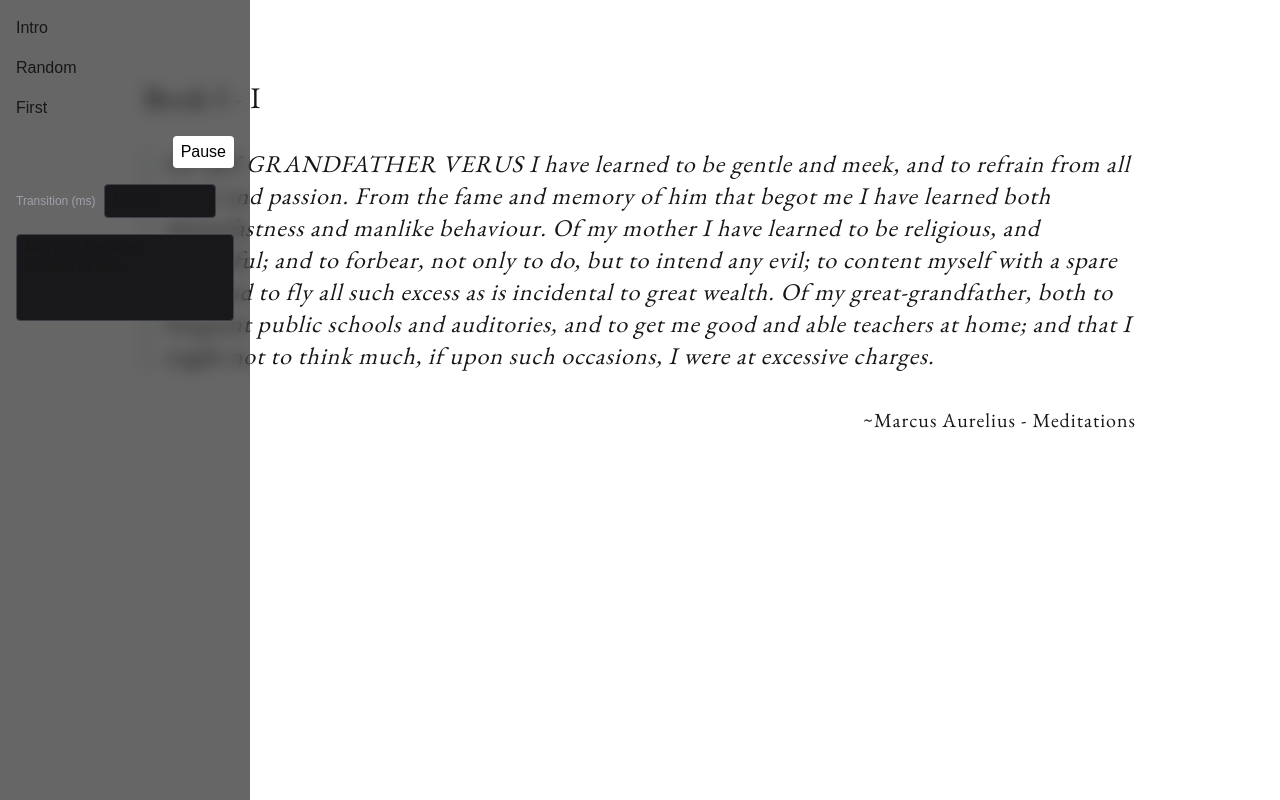
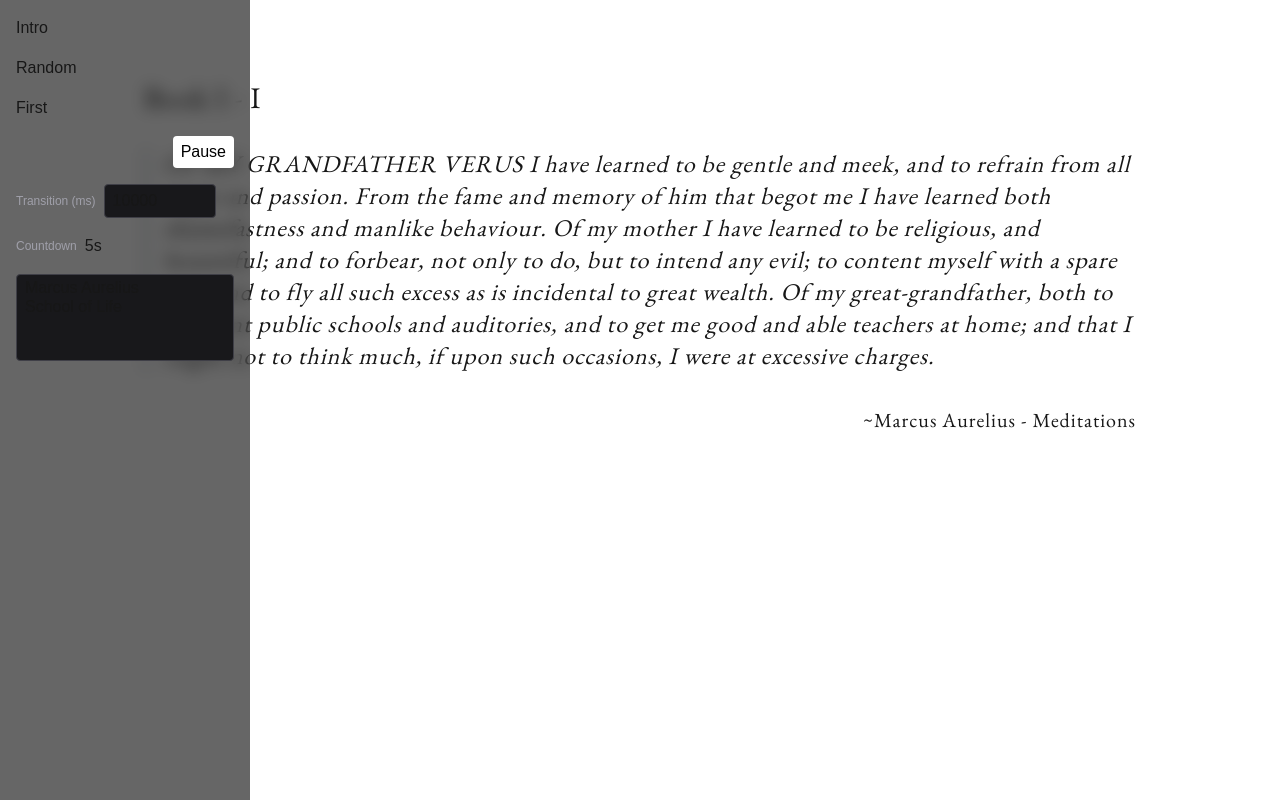
Before and after one commit to olekk/Wise-Quotes-Screen-Saver, a Next.js app in the folder wise-quotes/: page /quote/Marcus-Aurelius-Meditations-0101 in a window 1280 px wide. Built offline with nearby package versions, Linux system fonts and the light colour scheme.

Commit message:
proper countDown

```diff
--- a/wise-quotes/src/app/quote/[id]/page.tsx
+++ b/wise-quotes/src/app/quote/[id]/page.tsx
@@ -1,6 +1,6 @@
 "use client";
 
-import { useEffect, useRef } from "react";
+import { useEffect } from "react";
 import { useParams, useRouter } from "next/navigation";
 import { getQuoteById } from "@/lib/quotes";
 import { useSettings } from "@/store/store";
@@ -8,36 +8,22 @@ import { useSettings } from "@/store/store";
 export default function QuotePage() {
   const { id } = useParams() as { id: string };
   const quote = getQuoteById(id);
-  const { isPlaying, transitionTime } = useSettings();
+  const { isPlaying, timeLeft } = useSettings();
   const router = useRouter();
-  const timeoutRef = useRef<number | null>(null);
 
   // If quote missing, navigate home (client-safe)
   useEffect(() => {
     if (!quote) router.replace("/");
   }, [quote, router]);
 
-  // Autoplay → /random, with proper cleanup
+  // Navigate when timeLeft reaches 0
   useEffect(() => {
-    // clear any existing timer first
-    if (timeoutRef.current) {
-      clearTimeout(timeoutRef.current);
-      timeoutRef.current = null;
+    if (!isPlaying) return;
+    if (timeLeft <= 0) {
+      router.push("/random");
+      console.log("Auto-navigating to /random");
     }
-    if (!quote || !isPlaying) return;
-
-    timeoutRef.current = window.setTimeout(() => {
-      router.push("/random");
-      timeoutRef.current = null;
-    }, Math.max(0, transitionTime));
-
-    return () => {
-      if (timeoutRef.current) {
-        clearTimeout(timeoutRef.current);
-        timeoutRef.current = null;
-      }
-    };
-  }, [quote, quote?.id, isPlaying, transitionTime, router]);
+  }, [isPlaying, timeLeft, router]);
 
   if (!quote) return null; // brief blank while redirecting
 
--- /dev/null
+++ b/wise-quotes/src/components/Countdown.tsx
@@ -0,0 +1,21 @@
+import { useEffect } from "react";
+import { useSettings } from "@/store/store";
+
+export default function Countdown() {
+  const { isPlaying, timeLeft, setIsPlaying, setTimeLeft } = useSettings();
+
+  useEffect(() => {
+    if (!isPlaying) return;
+    if (timeLeft <= 0) {
+      setTimeLeft(Math.max(0, useSettings.getState().transitionTime));
+
+      return;
+    }
+    const interval = setInterval(() => {
+      setTimeLeft(Math.max(0, useSettings.getState().timeLeft - 1000));
+    }, 1000);
+    return () => clearInterval(interval);
+  }, [isPlaying, timeLeft, setIsPlaying]);
+
+  return <div>{timeLeft / 1000}s</div>;
+}
--- a/wise-quotes/src/components/layout/Menu.tsx
+++ b/wise-quotes/src/components/layout/Menu.tsx
@@ -1,6 +1,7 @@
 import { useSettings } from "@/store/store";
 import Link from "next/link";
-import React from "react";
+import React, { useEffect } from "react";
+import Countdown from "../Countdown";
 
 // interface MenuProps {
 //   children?: ReactNode;
@@ -8,12 +9,14 @@ import React from "react";
 // }
 
 const Menu: React.FC = () => {
-  const isPlaying = useSettings((s) => s.isPlaying);
-  const toggle = useSettings((s) => s.toggleIsPlaying);
-  const time = useSettings((s) => s.transitionTime);
-  const setTime = useSettings((s) => s.setTransitionTime);
-  const chosen = useSettings((s) => s.chosenBooks);
-  const setBooks = useSettings((s) => s.setChosenBooks);
+  const {
+    isPlaying,
+    toggleIsPlaying: toggle,
+    transitionTime: time,
+    setTransitionTime: setTime,
+    chosenBooks: chosen,
+    setChosenBooks: setBooks,
+  } = useSettings();
 
   return (
     <>
@@ -39,6 +42,11 @@ const Menu: React.FC = () => {
         />
       </label>
 
+      <label className="flex items-center gap-2">
+        <span className="text-xs text-zinc-400">Countdown</span>
+        <Countdown />
+      </label>
+
       {/* simple multiselect example; replace options with your real book IDs */}
       <select
         multiple
--- a/wise-quotes/src/store/store.ts
+++ b/wise-quotes/src/store/store.ts
@@ -7,22 +7,30 @@ type SettingsState = {
   isPlaying: boolean;
   transitionTime: number; // ms
   chosenBooks: string[]; // e.g. ['ma', 'sol']
-
+  timeLeft: number; // ms
   setIsPlaying: (v: boolean) => void;
   toggleIsPlaying: () => void;
   setTransitionTime: (ms: number) => void;
   setChosenBooks: (ids: string[]) => void;
+  setTimeLeft: (ms: number) => void;
 };
 
 export const useSettings = create<SettingsState>()(
   persist(
     (set, get) => ({
       isPlaying: true,
+      chosenBooks: [],
+
       transitionTime: 10_000,
-      chosenBooks: [],
+      timeLeft: 10_000,
       setIsPlaying: (v) => set({ isPlaying: v }),
       toggleIsPlaying: () => set({ isPlaying: !get().isPlaying }),
-      setTransitionTime: (ms) => set({ transitionTime: Math.max(1000, ms) }),
+      setTransitionTime: (ms) =>
+        set({
+          transitionTime: Math.max(1000, ms),
+          timeLeft: Math.max(1000, ms),
+        }),
+      setTimeLeft: (ms) => set({ timeLeft: ms }),
       setChosenBooks: (ids) => set({ chosenBooks: Array.from(new Set(ids)) }),
     }),
     {
```
Also changed, not shown: 1 other file (tests, documents, lock files or other folders).
